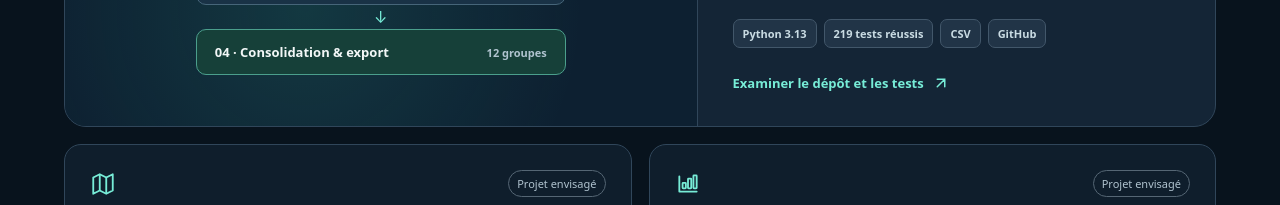
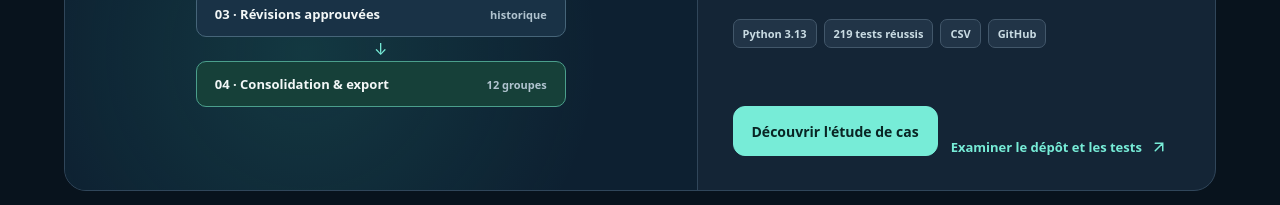
Before and after one commit to cdnia/cdnia.github.io, a plain HTML site: page index.html in a window 1280 px wide. Shown: the part 1298-1503 px from the top of the page. Drawn offline with Linux system fonts and the light colour scheme.

Commit message:
feat(site): link featured project to case study

```diff
--- a/index.html
+++ b/index.html
@@ -249,6 +249,12 @@
                 ><span class="tag">219 tests réussis</span
                 ><span class="tag">CSV</span><span class="tag">GitHub</span>
               </div>
+              <div class="hero-actions">
+                <a
+                  class="button primary"
+                  href="projects/child_protection_information_management/index.html"
+                  >Découvrir l'étude de cas</a
+                >
                 <a
                   class="feature-link"
                   href="https://github.com/cdnia/child_protection_information_management"
@@ -265,6 +271,7 @@
                   >
                     <path d="M7 17 17 7M7 7h10v10" /></svg
                 ></a>
+              </div>
             </div>
           </article>
           <div class="planned" aria-label="Domaines de futurs projets">
```
Lines whose indentation alone changed are shown as unchanged.
